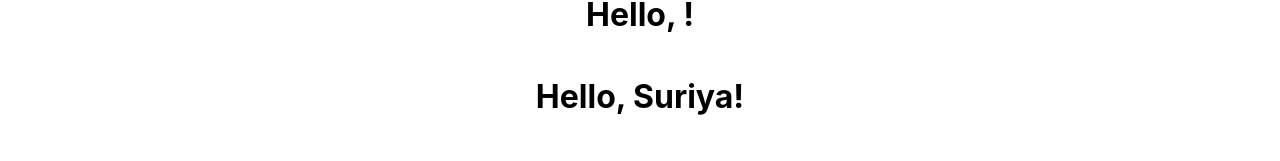
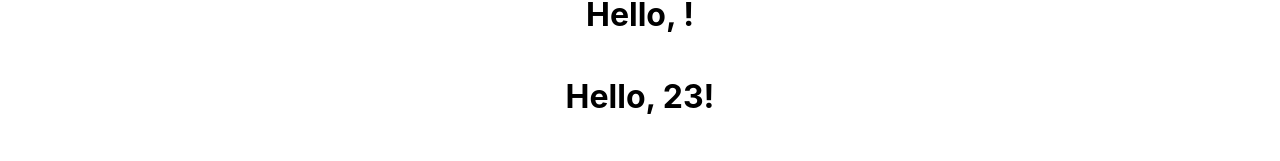
Before and after one commit to SuriyaRamesh/React, a React (Create React App) app in the folder my-app/: page / in a window 1280 px wide. Shown: the part 176-337 px from the top of the page. Built offline with nearby package versions, Linux system fonts and the light colour scheme.

Commit message:
add proptypes

```diff
--- a/my-app/src/App.js
+++ b/my-app/src/App.js
@@ -11,7 +11,7 @@ function App() {
       <main>
         {/* Props */}
         <Greeting />  {/* default props apply here */}
-        <Greeting name="Suriya" />
+        <Greeting name={23} />
         <UserProfile user={user} />
         <Card/>
       </main>
```
Also changed, not shown: my-app/src/propsFund.js (+7 -0 lines).
